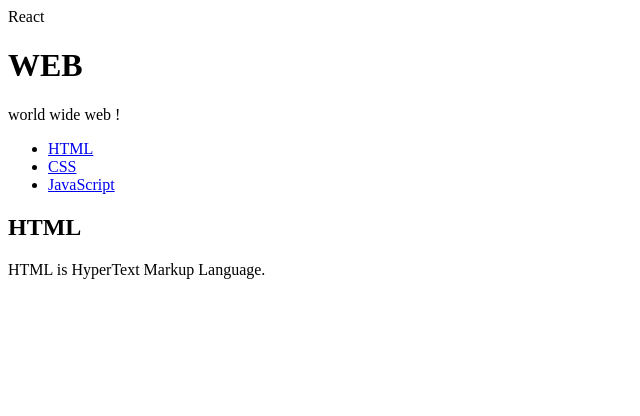
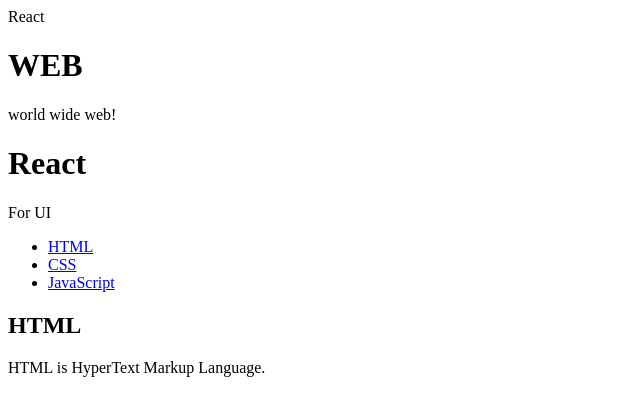
Before and after one commit to wjdwwidz/prac-React, a React (Create React App) app in the folder react-app/: page / in a window 1280 px wide. Shown: the top 416 px of the page, without its empty margins (0-640 px from the left). Built offline with nearby package versions, Linux system fonts and the light colour scheme.

Commit message:
props 생성

```diff
--- a/react-app/package.json
+++ b/react-app/package.json
@@ -6,6 +6,7 @@
     "@testing-library/jest-dom": "^5.17.0",
     "@testing-library/react": "^13.4.0",
     "@testing-library/user-event": "^13.5.0",
+    "is-docker": "^3.0.0",
     "react": "^18.2.0",
     "react-dom": "^18.2.0",
     "react-scripts": "5.0.1",
--- a/react-app/src/App.js
+++ b/react-app/src/App.js
@@ -5,8 +5,8 @@
   render(){
     return (
       <header>
-            <h1>WEB</h1>
-            world wide web !
+            <h1>{this.props.title}</h1>
+            {this.props.sub}
       </header>
     );
   }
@@ -30,8 +30,8 @@
   render(){
     return (
       <article>
-            <h2>HTML</h2>
-            HTML is HyperText Markup Language.
+          <h2>{this.props.title}</h2>
+          {this.props.desc}
         </article>
     );
   }
@@ -41,9 +41,10 @@
     return (
       <div className="App">
         React
-        <Subject></Subject>
+        <Subject title="WEB" sub="world wide web!"></Subject>
+        <Subject title="React" sub="For UI"></Subject>
         <TOC></TOC>
-        <Content></Content>
+        <Content title="HTML" desc="HTML is HyperText Markup Language."></Content>
       </div>
     )
   }
```
Also changed, not shown: 2 other files (tests, documents, lock files or other folders).
